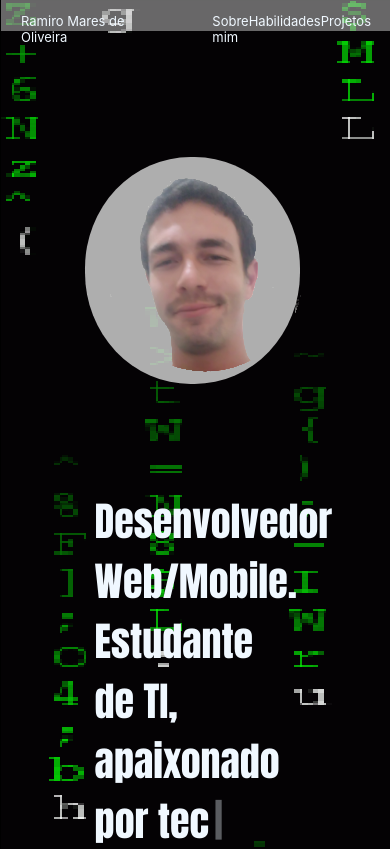
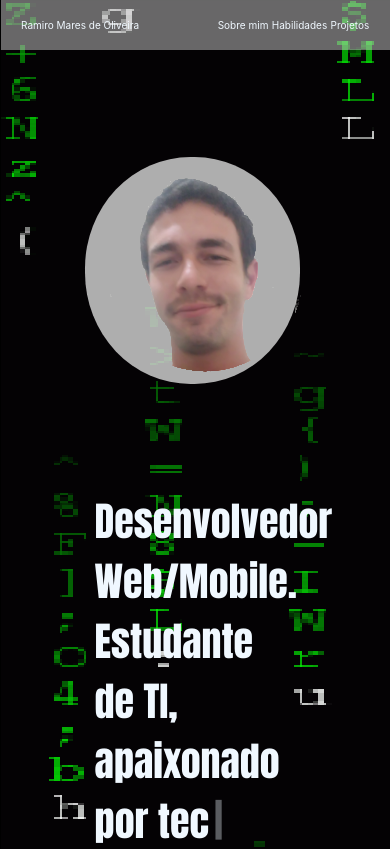
Before and after one commit to oliveiramiro2/portifolio, a React (Create React App) app: page / in a window 390 px wide. Shown: the top 849 px of the page. Built offline with nearby package versions, Linux system fonts and the light colour scheme.

Commit message:
adjust on responsivity

```diff
--- a/src/Pages/components/Header/index.css
+++ b/src/Pages/components/Header/index.css
@@ -34,13 +34,16 @@
 
 @media screen and (max-width: 550px) {
     .contain {
-        height: 8vw;
+        height: 50px;
+    }
+
+    .contain div p {
+        font-size: 10px;
     }
 }
 
 .containTextRight{
     background: rgba(204, 204, 204, 0.507);
-    display: flex;
     flex-direction: row;
     justify-content: space-around;
 }
@@ -48,6 +51,8 @@
 .containText, .containTextRight{
     background: rgba(204, 204, 204, 0.507);
     padding: 0 20px;
+    display: flex;
+    align-items: center;
 }
 
 .contain div {
--- a/src/Pages/components/Projects/index.jsx
+++ b/src/Pages/components/Projects/index.jsx
@@ -4,7 +4,12 @@ import './index.css';
 
 const Projects = () => (
   <div className="containProjects">
-    <p className="textProjects">Projetos</p>
+    <div>
+      <p className="textProjects">Projetos</p>
+    </div>
+    {/* <div>
+
+    </div> */}
   </div>
 );
 
--- a/src/Pages/components/Skills/index.css
+++ b/src/Pages/components/Skills/index.css
@@ -46,15 +46,21 @@
 }
 
 .containDescriptionSkill {
-    margin: 10vh 20px 20px 40px;
+    margin: 10vh 60px 20px 60px;
     display: flex;
     justify-content: center;
     background: #fff;
     min-width: 85vw;
     padding: 20px 10px;
     border-radius: 10px;
-    border: 2px solid red;
+    border: 1px solid red;
     align-self: center;
+}
+
+@media screen and (max-width: 600px) {
+    .containDescriptionSkill {
+        margin: 10vh 60px 20px 50px;
+    }
 }
 
 .containDescriptionSkill span {
```
